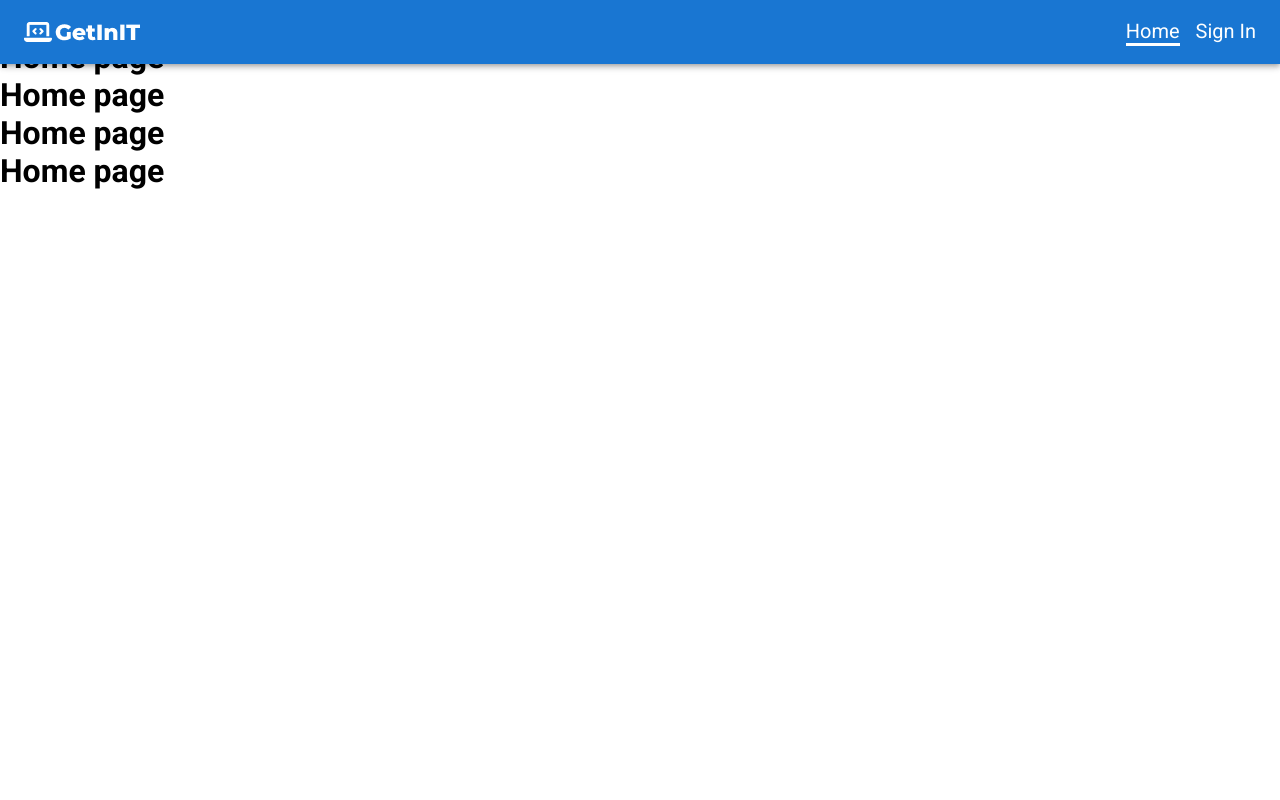
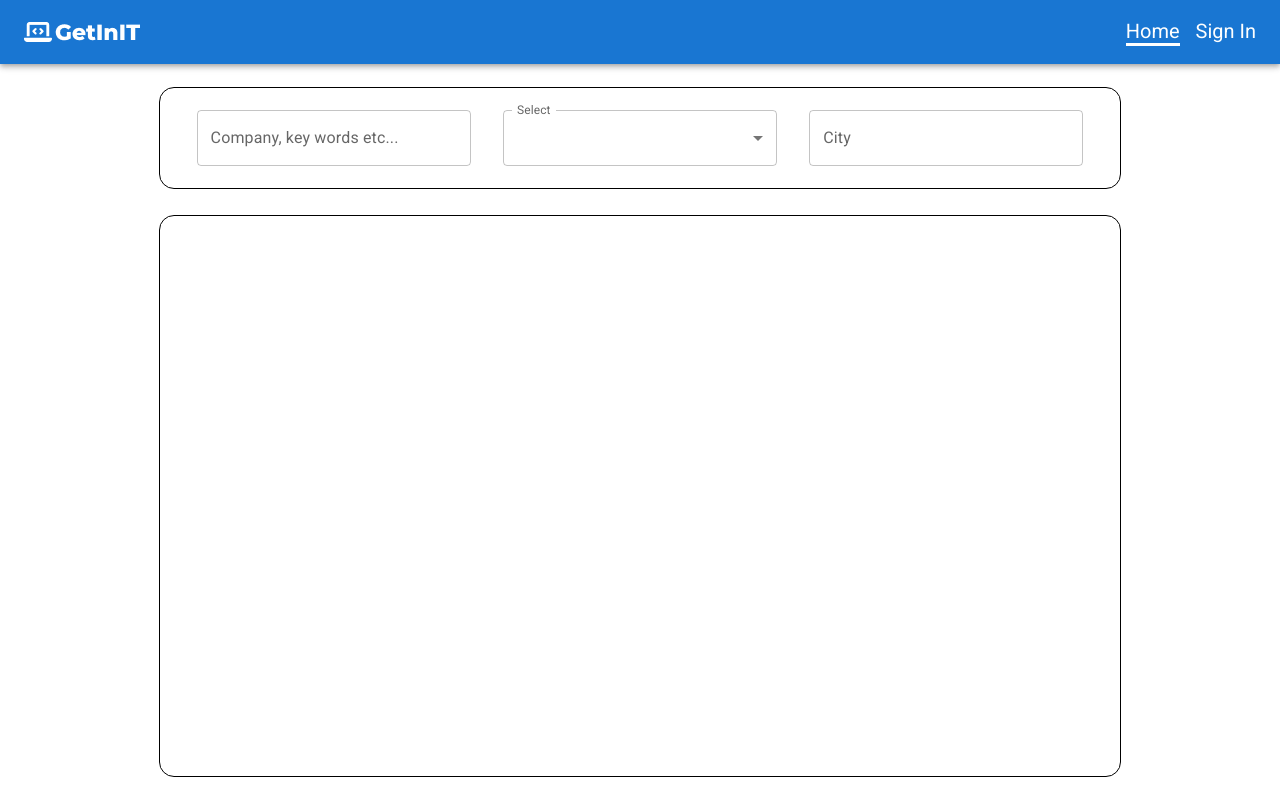
Before and after one commit to Wydreq/GetInIT, a React (Create React App) app in the folder getinit/: page / in a window 1280 px wide. Built offline with nearby package versions, Linux system fonts and the light colour scheme.

Commit message:
Modyfying home page

```diff
--- /dev/null
+++ b/getinit/src/components/FilterBar.js
@@ -0,0 +1,47 @@
+import classes from './FilterBar.module.css'
+import { TextField, MenuItem } from '@mui/material';
+import { useRef } from 'react';
+
+const currencies = [
+    {
+      value: '01',
+      label: 'Java',
+    },
+    {
+      value: '02',
+      label: 'JavaScript',
+    },
+    {
+      value: '03',
+      label: 'C#',
+    },
+    {
+      value: '04',
+      label: 'C++',
+    },
+  ];
+
+const FilterBar = () => {
+    const keyWordsRef = useRef();
+    const cityRef = useRef();
+    return (
+        <div className={classes.bar}>
+             <TextField inputRef={keyWordsRef} id="outlined-basic" label="Company, key words etc..." variant="outlined"  sx={{mb: 3, width: 2/7, margin: 2}}/>
+             <TextField
+                select
+                label="Select"
+                defaultValue="Java"
+                sx={{mb: 3, width: 2/7, margin: 2}}
+                >
+                {currencies.map((option) => (
+                    <MenuItem key={option.value} value={option.value}>
+                    {option.label}
+                    </MenuItem>
+                ))}
+            </TextField>
+             <TextField inputRef={cityRef} id="outlined-basic" label="City" variant="outlined"  sx={{mb: 3, width: 2/7, margin: 2}}/>
+        </div>
+    )
+}
+
+export default FilterBar;
--- /dev/null
+++ b/getinit/src/components/FilterBar.module.css
@@ -0,0 +1,10 @@
+.bar {
+    width: 75%;
+    height: 100px;
+    border: 1px solid black;
+    border-radius: 15px;
+    display: flex;
+    align-items: center;
+    justify-content: center;
+    margin-top: 5%;
+}
--- /dev/null
+++ b/getinit/src/components/OfferBar.js
@@ -0,0 +1,11 @@
+import classes from './OfferBar.module.css'
+
+const OfferBar = (props) => {
+    return (
+        <div className={classes.offerContainer}>
+
+        </div>
+    )
+}
+
+export default OfferBar;
--- /dev/null
+++ b/getinit/src/components/OffersList.js
@@ -0,0 +1,49 @@
+import OfferBar from './OfferBar'
+import classes from './OffersList.module.css'
+
+const DUMMY_OFFERS = [
+    {
+        id: 'o1',
+        offerName: 'Junior C# Developer',
+        city: 'Kielce'
+    },
+    {
+        id: 'o2',
+        offerName: 'Junior C# Developer',
+        city: 'Kielce'
+    },
+    {
+        id: 'o3',
+        offerName: 'Junior C# Developer',
+        city: 'Kielce'
+    },
+    {
+        id: 'o4',
+        offerName: 'Junior C# Developer',
+        city: 'Kielce'
+    },
+    {
+        id: 'o5',
+        offerName: 'Junior C# Developer',
+        city: 'Kielce'
+    },
+    {
+        id: 'o6',
+        offerName: 'Junior C# Developer',
+        city: 'Kielce'
+    },
+]
+
+const OffersList = () => {
+    return (
+        <div className={classes.offersContainer}>
+            {DUMMY_OFFERS.map((offer)=>{
+                return (
+                    <OfferBar/>
+                )
+            })}
+        </div>
+    )
+}
+
+export default OffersList;
--- /dev/null
+++ b/getinit/src/components/OffersList.module.css
@@ -0,0 +1,7 @@
+.offersContainer {
+    width: 75%;
+    height: 70vh;
+    border: 1px solid black;
+    border-radius: 15px;
+    margin-top: 2%;
+}
--- a/getinit/src/pages/HomePage.js
+++ b/getinit/src/pages/HomePage.js
@@ -1,14 +1,13 @@
+import FilterBar from '../components/FilterBar';
+import OffersList from '../components/OffersList';
+import classes from './HomePage.module.css'
+
 const HomePage = () => {
     return (
-    <div>
-        <h1>Home page</h1>
-        <h1>Home page</h1>
-        <h1>Home page</h1>
-        <h1>Home page</h1>
-        <h1>Home page</h1>
+    <div className={classes.container}>
+        <FilterBar/>
+        <OffersList/>
     </div>
-
-
     );
 };
 
--- /dev/null
+++ b/getinit/src/pages/HomePage.module.css
@@ -0,0 +1,8 @@
+.container {
+    display: flex;
+    align-items: center;
+    justify-content: center;
+    flex-direction: column;
+    width: 100%;
+    height: 100vh;
+}
```
Also changed, not shown: getinit/src/components/OfferBar.module.css (added).
